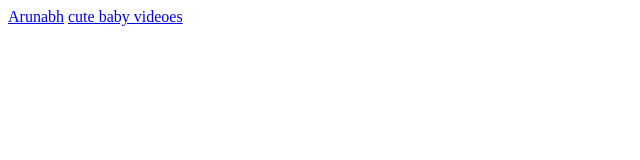
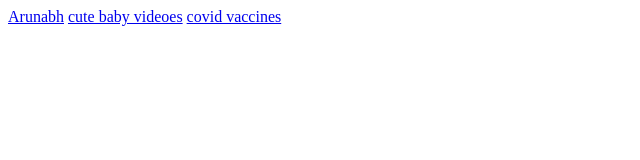
Before and after one commit to aru554/animalvideos, a plain HTML site: page index.html in a window 1280 px wide. Shown: the whole page, without its empty margins (0-640 px from the left). Drawn offline with Linux system fonts and the light colour scheme.

Commit message:
covid vaccines

```diff
--- a/index.html
+++ b/index.html
@@ -7,4 +7,5 @@
 <body>
 <a href="arunabh1.html"> Arunabh</a>
 <a href="Cute Baby Video.html">cute baby videoes</a>
+<a href="aman's project.html">covid vaccines</a>
 </html
```
